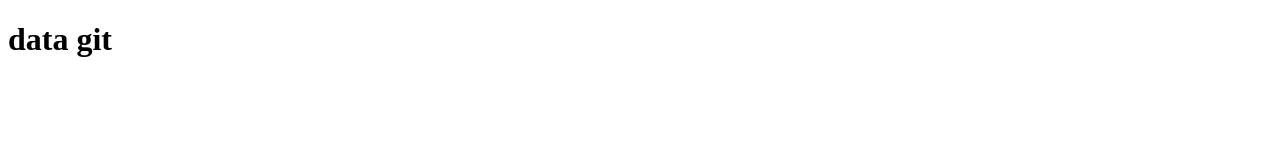
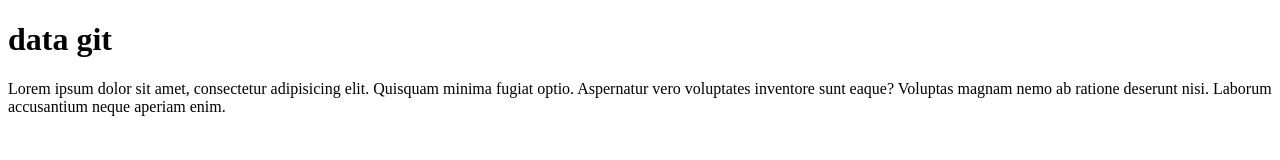
Before and after one commit to roy2296/mahasiswa, a plain HTML site: page index.html in a window 1280 px wide. Drawn offline with Linux system fonts and the light colour scheme.

Commit message:
menambahkn paragraf

```diff
--- a/index.html
+++ b/index.html
@@ -8,5 +8,6 @@
   </head>
   <body>
     <h1>data git</h1>
+    <p>Lorem ipsum dolor sit amet, consectetur adipisicing elit. Quisquam minima fugiat optio. Aspernatur vero voluptates inventore sunt eaque? Voluptas magnam nemo ab ratione deserunt nisi. Laborum accusantium neque aperiam enim.</p>
   </body>
 </html>
```
